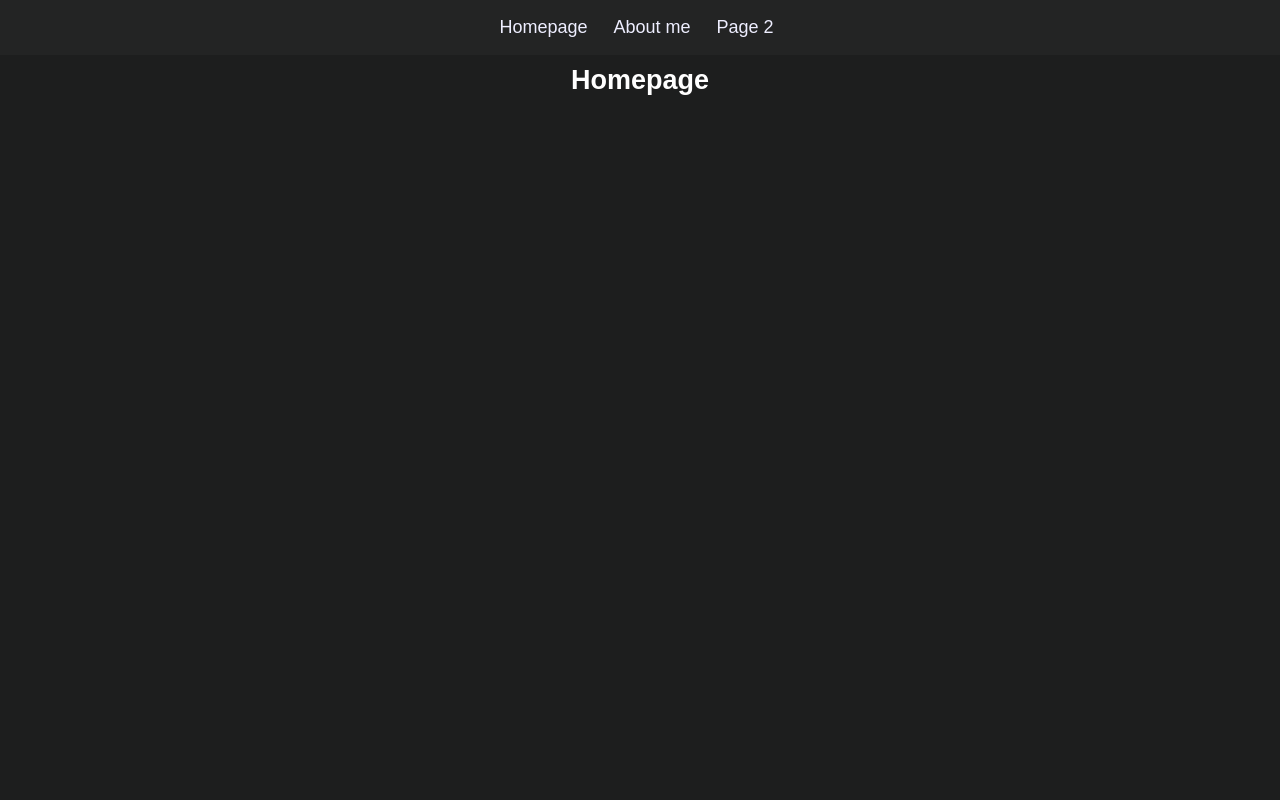
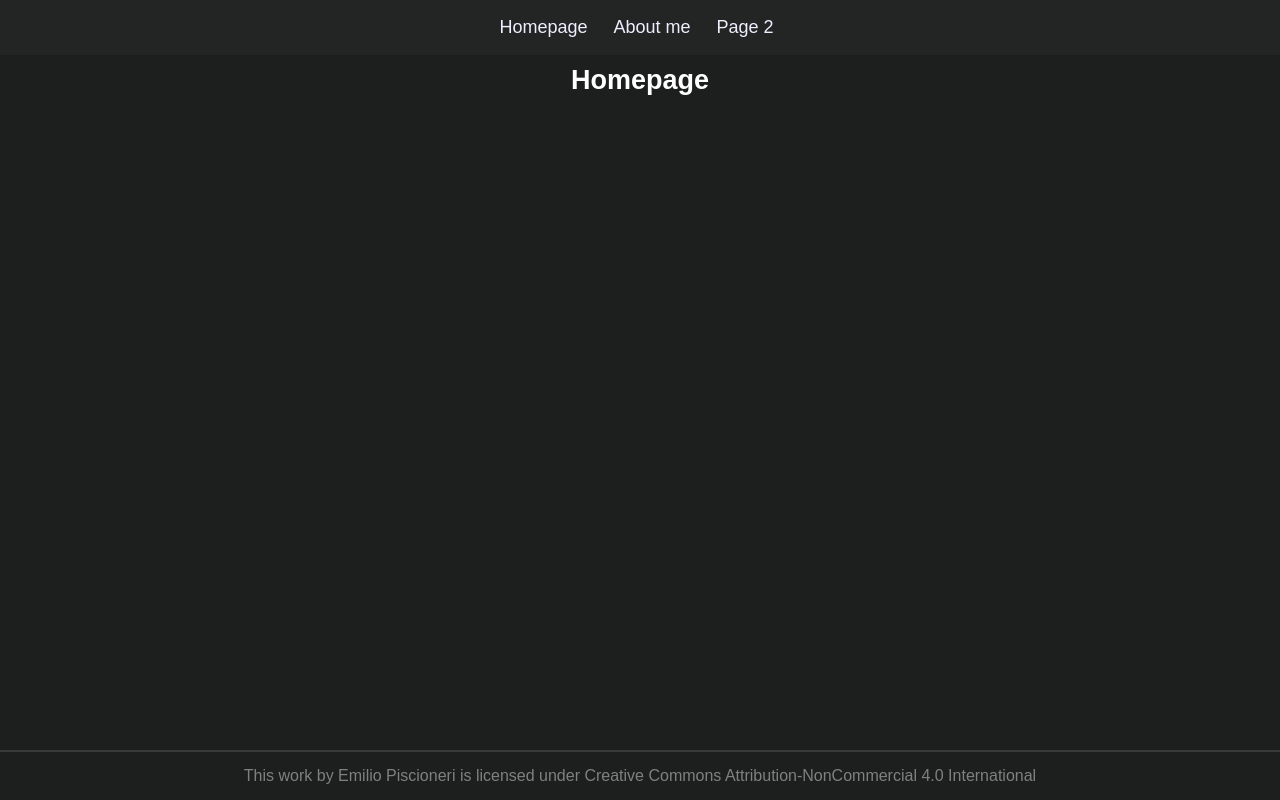
Before and after one commit to EmilioPiscioneri/My-website, a website: page public/home/main-site.html in a window 1280 px wide. Drawn offline with Linux system fonts and the light colour scheme.

Commit message:
added license

```diff
--- a/package.json
+++ b/package.json
@@ -11,7 +11,7 @@
     "website"
   ],
   "author": "Emilio Piscioneri",
-  "license": "ISC",
+  "license": "CC BY-NC 4.0",
   "dependencies": {
     "axios": "^1.6.8",
     "express": "^4.19.2",
--- a/public/home/main-site.html
+++ b/public/home/main-site.html
@@ -22,6 +22,9 @@
         <h2>Homepage</h2>
     </main>
 
+    <footer>
+        This work by Emilio Piscioneri is licensed under Creative Commons Attribution-NonCommercial 4.0 International
+    </footer>
 </body>
 
 </html>
--- a/public/home/main-style.css
+++ b/public/home/main-style.css
@@ -56,6 +56,17 @@ main {
     margin-top: 10px;
 }
 
+footer {
+    color: grey;
+    bottom: 0px;
+    position: absolute;
+    width: 100%;
+    min-height: 3rem;
+    align-content: center;
+    border-top: 2px solid #393939;
+    font-size: medium;
+}
+
 /*
  For specific screens.
  Basically u do @media [media type] (and) ...
```
